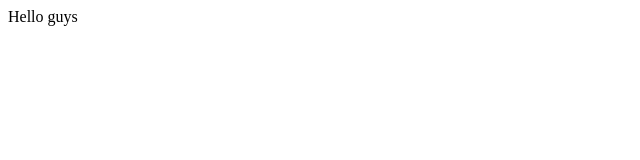
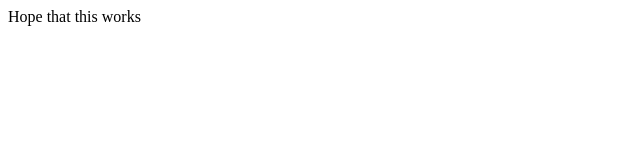
Before and after one commit to mahathir3246/Mahathir, a plain HTML site: page index.html in a window 1280 px wide. Shown: the full height of the page, 0-640 px from the left. Drawn offline with Linux system fonts and the light colour scheme.

Commit message:
Enhanced version

```diff
--- a/index.html
+++ b/index.html
@@ -7,6 +7,6 @@
     <title>Document</title>
 </head>
 <body>
-    Hello guys
+    Hope that this works
 </body>
 </html>
```
Also changed, not shown: hello.html (deleted).
